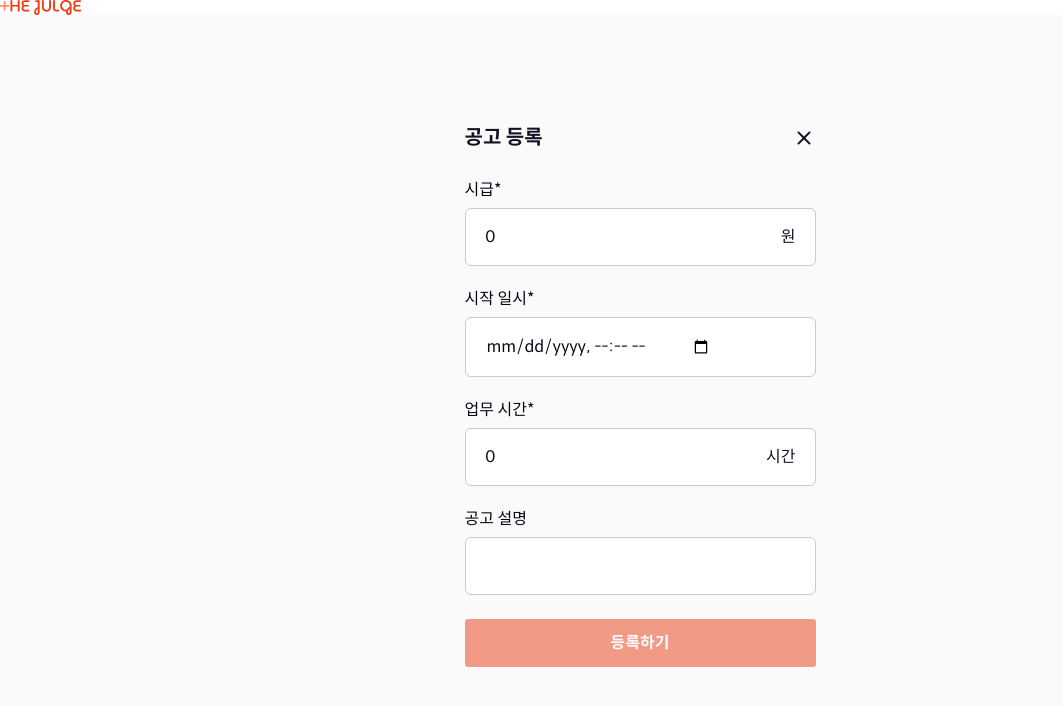
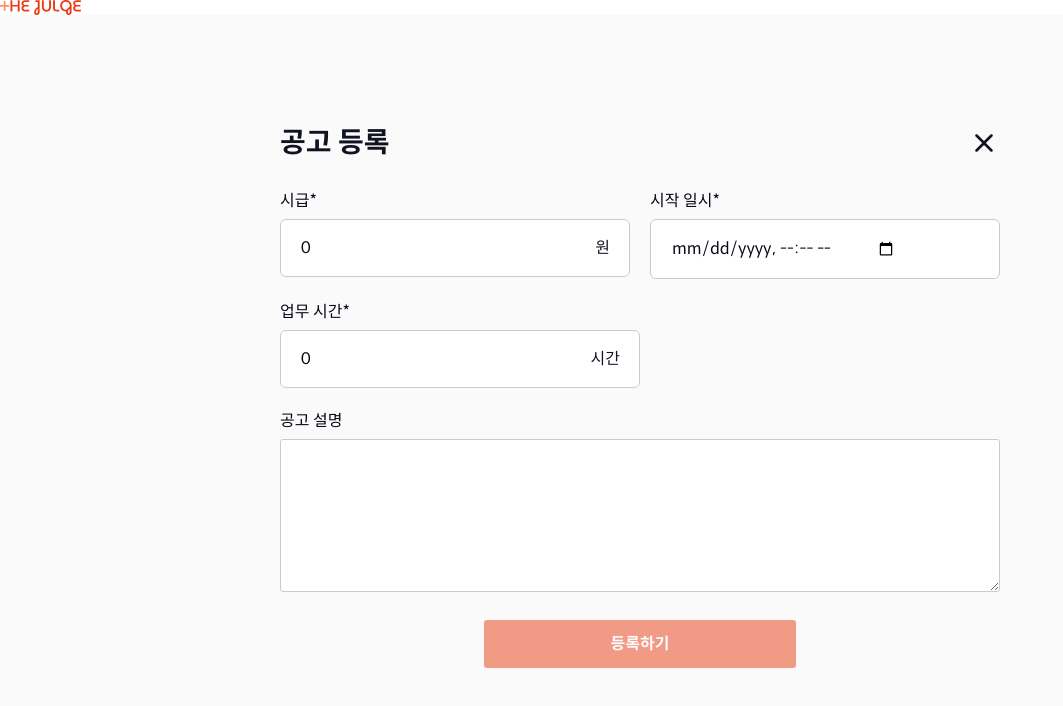
Before and after one commit to S2-P3-T5/Jugle, a Next.js app: page /shops/1/notices/register in a window 1280 px wide. Shown: the top 706 px of the page, without its empty margins (0-1063 px from the left). Built offline with nearby package versions, Linux system fonts and the light colour scheme; no server answers.

Commit message:
design: 공고 등록 페이지 PC사이즈, Tablet사이즈 반응형 디자인 구현

```diff
--- a/src/components/noticeRegister/Modal.tsx
+++ b/src/components/noticeRegister/Modal.tsx
@@ -41,15 +41,17 @@ function RegisterModal({ form }: any) {
   return (
     <AlertDialog>
       <AlertDialogTrigger asChild>
+        <div className="flex w-full items-center justify-center">
           <Button
             type="submit"
             disabled={!form.formState.isValid}
-          className="flex h-[4.8rem] items-center justify-center gap-[0.8rem] self-stretch rounded-md bg-primary px-[13.6rem] py-[1.4rem]"
+            className="flex h-[4.8rem] w-full items-center justify-center gap-[0.8rem] self-stretch rounded-md bg-primary px-[13.6rem] py-[1.4rem] tablet:w-[31.2rem]"
           >
             <span className="text-center text-[1.6rem] font-bold leading-5 text-white">
               등록하기
             </span>
           </Button>
+        </div>
       </AlertDialogTrigger>
     </AlertDialog>
   );
--- a/src/components/ui/textarea.tsx
+++ b/src/components/ui/textarea.tsx
@@ -10,7 +10,7 @@ const Textarea = React.forwardRef<HTMLTextAreaElement, TextareaProps>(
     return (
       <textarea
         className={cn(
-          "flex min-h-[80px] w-full rounded-md border border-input bg-background px-3 py-2 text-sm ring-offset-background placeholder:text-muted-foreground focus-visible:outline-none focus-visible:ring-2 focus-visible:ring-ring focus-visible:ring-offset-2 disabled:cursor-not-allowed disabled:opacity-50",
+          "flex min-h-[80px] w-full rounded-md border border-gray-30 bg-background px-[1.6rem] py-[2rem] text-[1.6rem] ring-offset-background placeholder:text-muted-foreground focus-visible:outline-none focus-visible:ring-2 focus-visible:ring-ring focus-visible:ring-offset-2 disabled:cursor-not-allowed disabled:opacity-50",
           className,
         )}
         ref={ref}
--- a/src/pages/shops/[shopId]/notices/register/index.tsx
+++ b/src/pages/shops/[shopId]/notices/register/index.tsx
@@ -12,6 +12,7 @@ import {
   FormMessage,
 } from "@/components/ui/form";
 import { Input } from "@/components/ui/input";
+import { Textarea } from "@/components/ui/textarea";
 import useNoticeRegistForm from "@/hooks/useNoticeRegistForm";
 
 function NoticeRegister() {
@@ -32,18 +33,18 @@ function NoticeRegister() {
       <div className="flex h-screen flex-col items-center justify-center bg-[#FAFAFA]">
         <Form {...form}>
           <form onSubmit={form.handleSubmit(onSubmit)} className="space-y-8">
-            <div className="w-[37.5rem] gap-[0.8rem]">
+            <div className="w-[37.5rem] gap-[0.8rem] tablet:w-[74.4rem]">
               <div className="flex flex-col items-center justify-center">
                 <div className="flex w-full flex-col items-start gap-[0.8rem] px-[1.2rem] pb-[8rem] pt-[4rem]">
                   <div className="flex w-full flex-col items-center gap-[2.4rem]">
                     <div className="flex w-full items-center justify-between self-stretch">
-                      <h3 className="text-[2rem] font-bold not-italic leading-normal text-black">
+                      <h3 className="text-[2rem] font-bold not-italic leading-normal text-black tablet:text-[2.8rem] desktop:text-[2.8rem]">
                         공고 등록
                       </h3>
                       <Button
                         type="button"
                         variant="ghost"
-                        className="relative h-[2.4rem] w-[2.4rem]"
+                        className="relative h-[2.4rem] w-[2.4rem] tablet:h-[3.2rem] tablet:w-[3.2rem]"
                       >
                         <Image
                           src="/icons/close.svg"
@@ -54,7 +55,8 @@ function NoticeRegister() {
                       </Button>
                     </div>
                     <div className="flex w-full flex-col justify-end gap-[2rem]">
-                      <div className="flex w-full flex-col items-start gap-[0.8rem]">
+                      <div className="flex flex-col gap-[2rem] tablet:flex tablet:w-full tablet:flex-row tablet:gap-[2rem]">
+                        <div className="flex w-full flex-col items-start gap-[0.8rem] tablet:w-1/2">
                           <FormField
                             control={form.control}
                             name="hourlyPay"
@@ -85,7 +87,7 @@ function NoticeRegister() {
                             )}
                           />
                         </div>
-                      <div className="flex w-full flex-col items-start gap-[0.8rem]">
+                        <div className="flex w-full flex-col items-start gap-[0.8rem] tablet:w-1/2">
                           <FormField
                             control={form.control}
                             name="startsAt"
@@ -114,8 +116,8 @@ function NoticeRegister() {
                             )}
                           />
                         </div>
-
-                      <div className="flex w-full flex-col items-start gap-[0.8rem]">
+                      </div>
+                      <div className="flex w-full flex-col items-start gap-[0.8rem] tablet:w-1/2">
                         <FormField
                           control={form.control}
                           name="workhour"
@@ -159,11 +161,12 @@ function NoticeRegister() {
                                 공고 설명
                               </FormLabel>
                               <div className="relative inline-block w-full">
-                                <FormControl className="w-full">
-                                  <Input
+                                <FormControl className="max-h-[10rem] w-full overflow-y-auto tablet:max-h-[15.3rem] tablet:overflow-y-auto">
+                                  <Textarea
                                     {...field}
                                     id="description"
                                     name="description"
+                                    className="h-[15.3rem]"
                                   />
                                 </FormControl>
                               </div>
```
Lines whose indentation alone changed are shown as unchanged.
